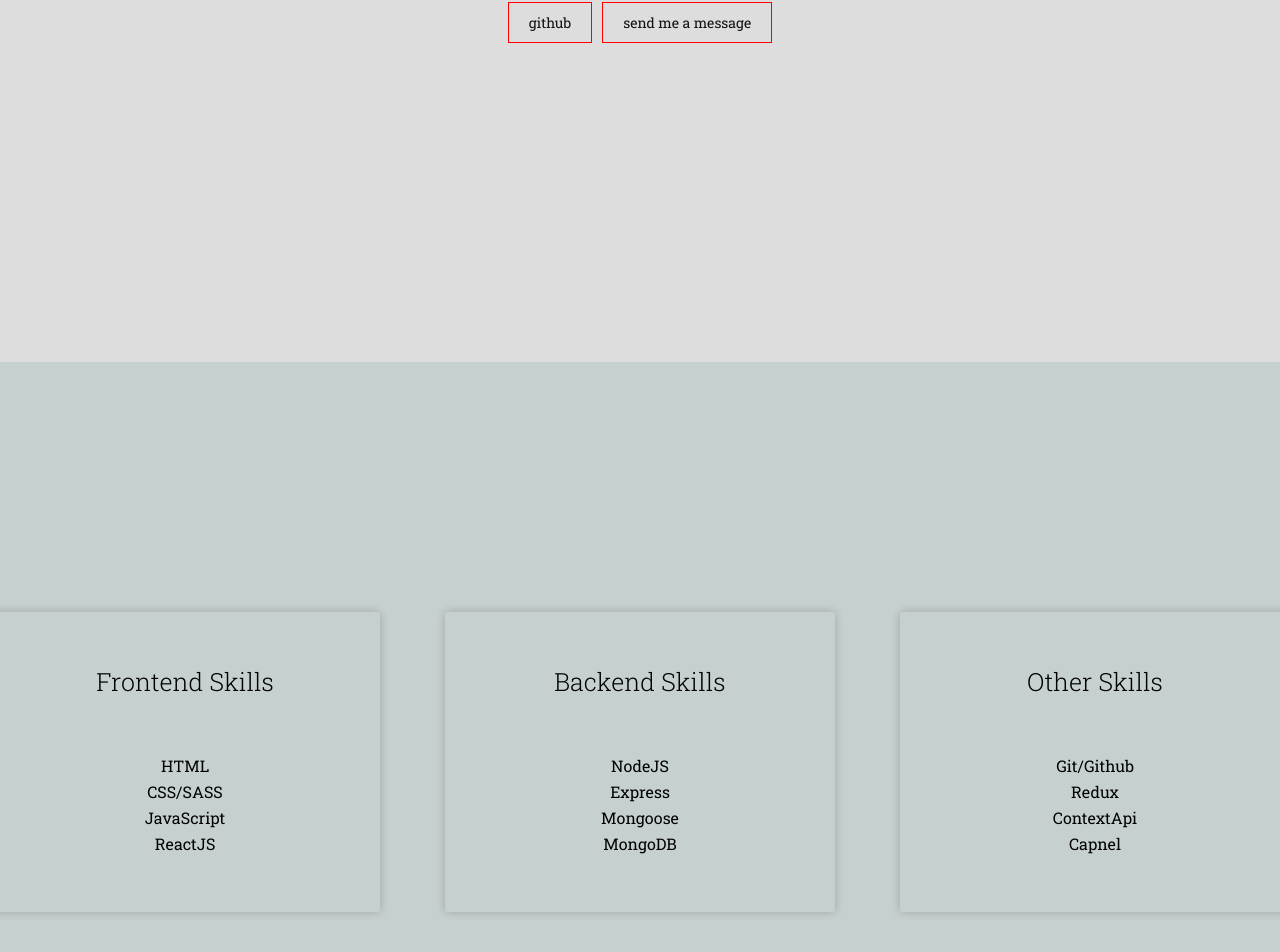
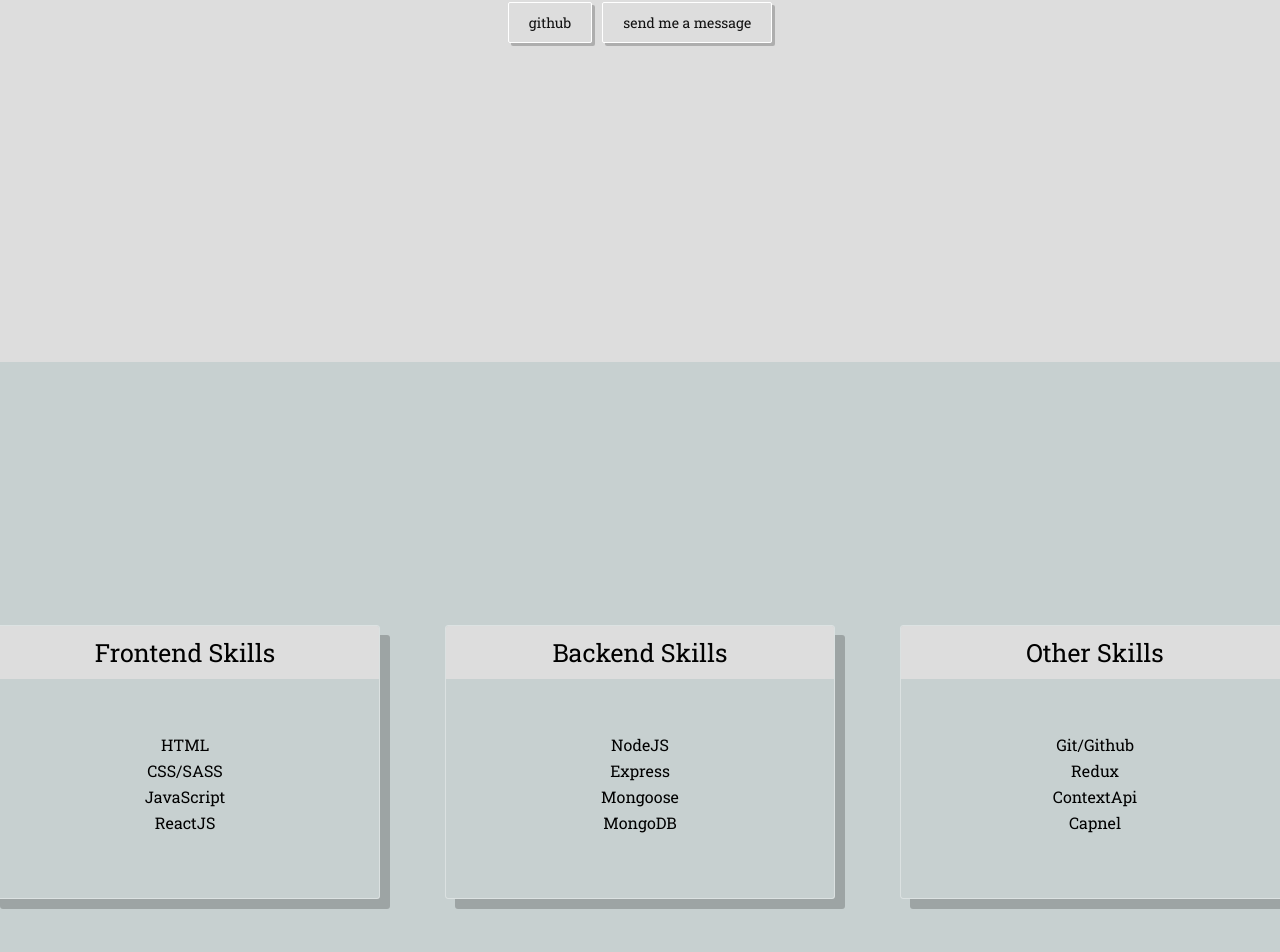
Before and after one commit to abid-shahriar/react-portfolio-v2.0, a React (Create React App) app: page / in a window 1280 px wide. Shown: the part 438-1390 px from the top of the page. Built offline with nearby package versions, Linux system fonts and the light colour scheme.

Commit message:
almost finished skills section

```diff
--- a/src/components/about/About.scss
+++ b/src/components/about/About.scss
@@ -31,8 +31,10 @@
       font-size: 1.4rem;
       font-weight: 400;
       padding: 1rem 2rem;
-      border: 1px solid red;
+      border: 1px solid rgb(255, 255, 255);
+      box-shadow: 3px 3px 0px rgba(0, 0, 0, 0.212);
       margin: 0 0.5rem;
+      border-radius: 2px;
     }
   }
 }
--- a/src/components/skills/Skills.jsx
+++ b/src/components/skills/Skills.jsx
@@ -7,7 +7,7 @@ export default function Skills() {
         <div className="Skills__container">
           <div className="skill-box">
             <h3>Frontend Skills</h3>
-            <div className="skill-box_skills">
+            <div className="skill-box__skills">
               <ul>
                 <li>HTML</li>
                 <li>CSS/SASS</li>
@@ -19,7 +19,7 @@ export default function Skills() {
 
           <div className="skill-box">
             <h3>Backend Skills</h3>
-            <div className="skill-box_skills">
+            <div className="skill-box__skills">
               <ul>
                 <li>NodeJS</li>
                 <li>Express</li>
@@ -31,7 +31,7 @@ export default function Skills() {
 
           <div className="skill-box">
             <h3>Other Skills</h3>
-            <div className="skill-box_skills">
+            <div className="skill-box__skills">
               <ul>
                 <li>Git/Github</li>
                 <li>Redux</li>
--- a/src/components/skills/Skills.scss
+++ b/src/components/skills/Skills.scss
@@ -20,15 +20,24 @@
 
   .skill-box {
     width: 30%;
-    height: 300px;
-    box-shadow: 0 0 10px rgba(0, 0, 0, 0.212);
+    border: 1px solid rgba(255, 255, 255, 0.37);
+    box-shadow: 10px 10px 0px rgba(0, 0, 0, 0.212);
     border-radius: 3px;
+    overflow: hidden;
     @include flexbox(column);
-    justify-content: space-evenly;
+    justify-content: flex-start;
 
     h3 {
       font-size: 2.5rem;
-      font-weight: 300;
+      font-weight: 400;
+      background-color: #ddd;
+      width: 100%;
+      padding: 1rem 0;
+      text-align: center;
+    }
+
+    &__skills {
+      margin: 5rem 0 6rem;
     }
 
     ul {
@@ -39,6 +48,7 @@
       li {
         font-size: 1.6rem;
         margin: 0.5rem;
+        font-weight: 400;
       }
     }
   }
```
Also changed, not shown: 1 other file (tests, documents, lock files or other folders).
